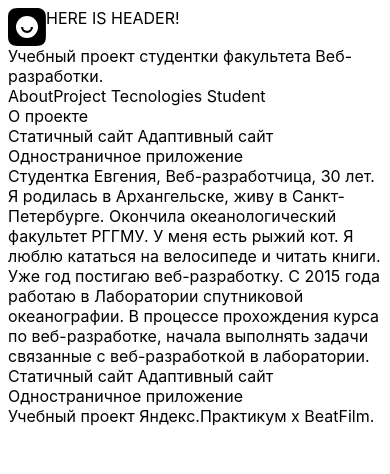
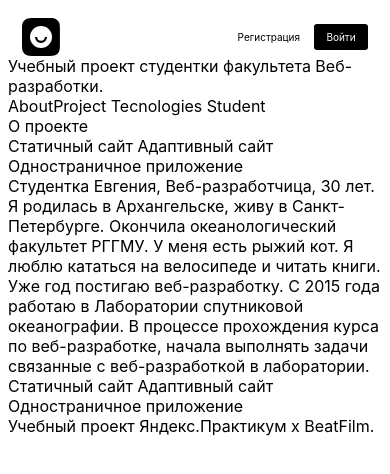
Before and after one commit to Shigatsi/movies-explorer-frontend, a React app: page / in a window 390 px wide. Built offline with nearby package versions, Linux system fonts and the light colour scheme; a web font is replaced by a local one.

Commit message:
feat: default header added

```diff
--- a/src/componets/Header/Header.css
+++ b/src/componets/Header/Header.css
@@ -1,7 +1,73 @@
 .header {
   display: flex;
+  margin:18px 70px 0;
+  align-content:center;
+}
+
+.header_type_default{
+  justify-content: space-between;
 }
 
 .header__logo {
   width: 38px;
 }
+
+.header__nav {
+  display: grid;
+}
+
+.header__nav_type_default{
+  gap: 30px;
+  align-items: center;
+  grid-template-areas:
+  "register login"
+}
+
+.header__default-link{
+  font-size: 12px;
+  line-height: 16px;
+  text-decoration: none;
+}
+
+.header__default-link:hover{
+  opacity: 70%;
+  transition: .2s ease-in-out;
+}
+
+.header__link_type_register {
+  color: #000;
+}
+
+.header__link_type_login {
+  background: #000000;
+  border-radius: 3px;
+  width: 76px;
+  color: #fff;
+  text-align: center;
+  line-height: 32px;
+}
+
+@media screen and (max-width: 768px) {
+  .header {
+    margin:18px 30px 0;
+  }
+}
+
+@media screen and (max-width: 425px) {
+  .header {
+    margin:18px 14px 0;
+  }
+
+  .header__nav_type_default{
+    gap: 14px;
+  }
+
+  .header__default-link{
+    font-size: 10px;
+  }
+
+  .header__link_type_login {
+    width: 54px;
+    line-height: 26px;
+  }
+}
--- a/src/componets/Header/Header.js
+++ b/src/componets/Header/Header.js
@@ -3,11 +3,21 @@ import { Route, Link } from 'react-router-dom';
 import movieExplorerLogo from '../../images/logo.svg';
 import './Header.css';
 
-function Header () {
+function Header ({isLoggedIn = false}) {
   return (
-    <header className = "header">
+    <header className = {`header ${isLoggedIn ? "header_type_logged-in": "header_type_default"}`}>
        <img className="header__logo" src={movieExplorerLogo} alt="Логотип Movie Explorer"/>
-      HERE IS HEADER!
+       {
+        (isLoggedIn) ? (
+          'logged-in header'
+        ) : (
+          <nav className= "header__nav header__nav_type_default">
+            <Link to = "sign-up" className = "header__default-link header__link_type_register">Регистрация</Link>
+            <Link to = "sign-in" className = "header__default-link header__link_type_login">Войти</Link>
+          </nav>
+
+        )
+      }
     </header>
 
   );
```
